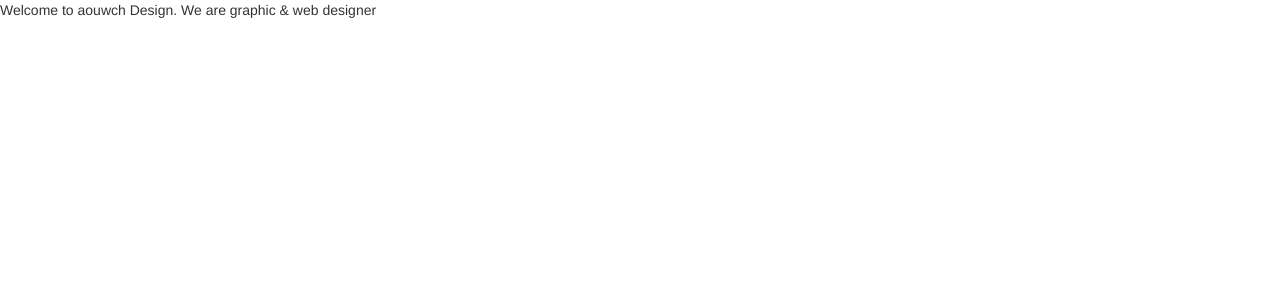
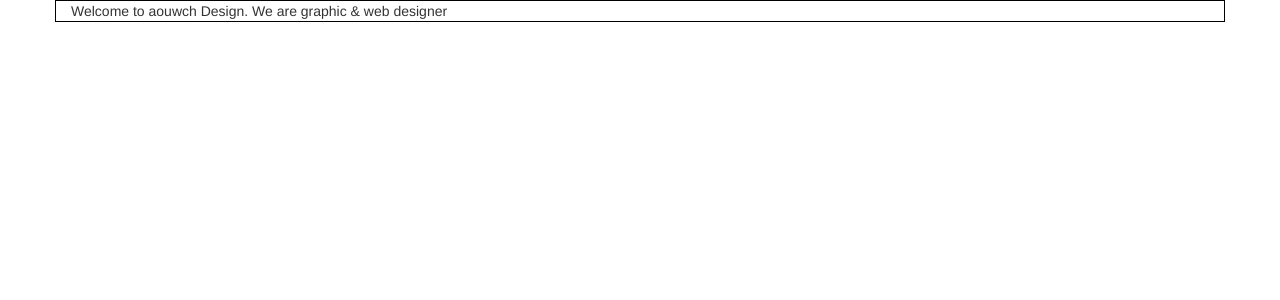
Before and after one commit to azairy/aouwchdesign, a PHP site: page / in a window 1280 px wide. Shown: the top 300 px of the page. Run offline with PHP 8.4, Linux system fonts and the light colour scheme; some libraries are stand-ins or nearby versions.

Commit message:
Container
Added

```diff
--- a/index.php
+++ b/index.php
@@ -14,9 +14,10 @@
 </head>
 
 <body>
-
+<div class=" container" style="border:1px solid #000">
 Welcome to aouwch Design.
 
 We are graphic & web designer
+</div>
 </body>
 </html>
```
